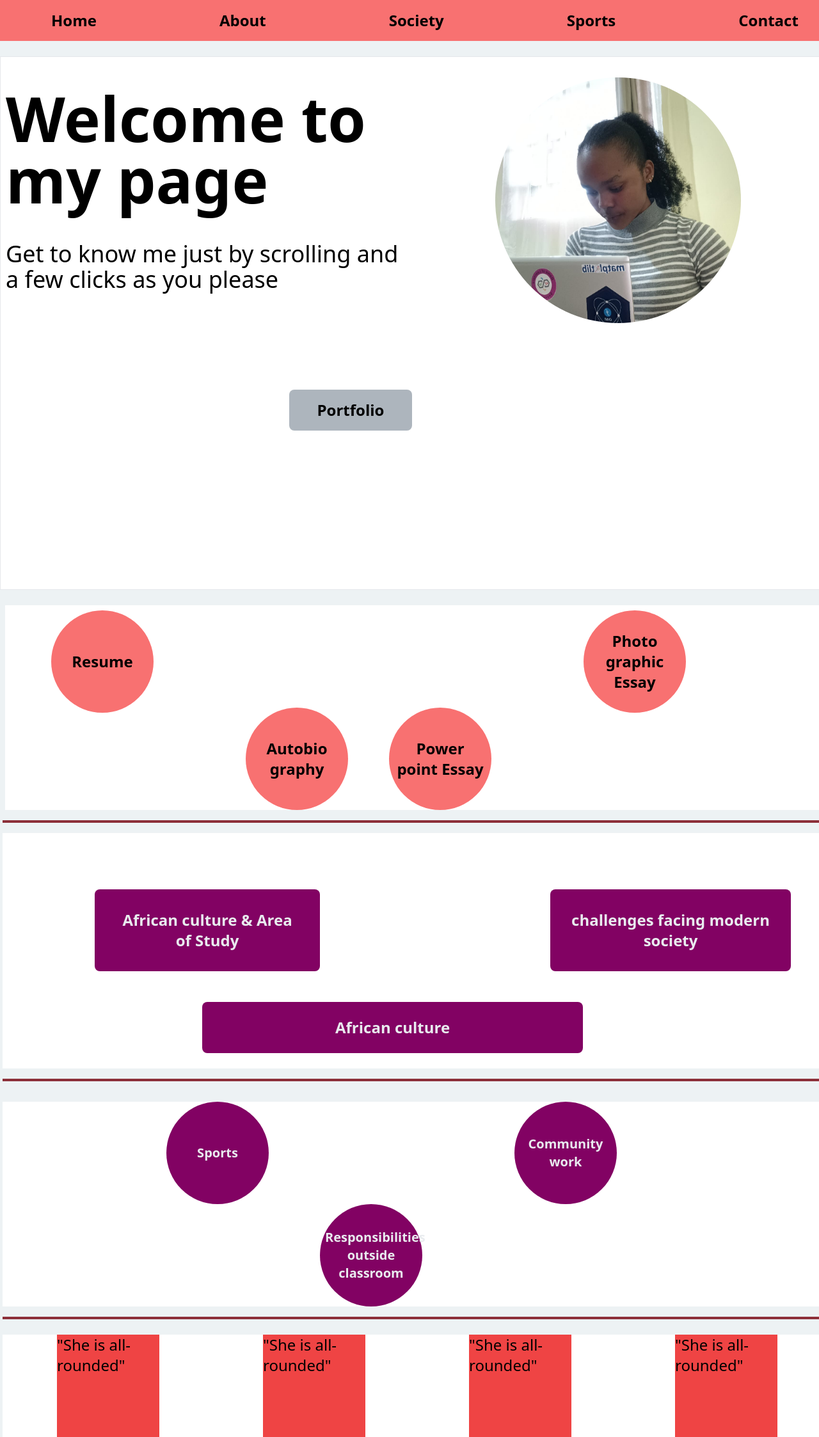
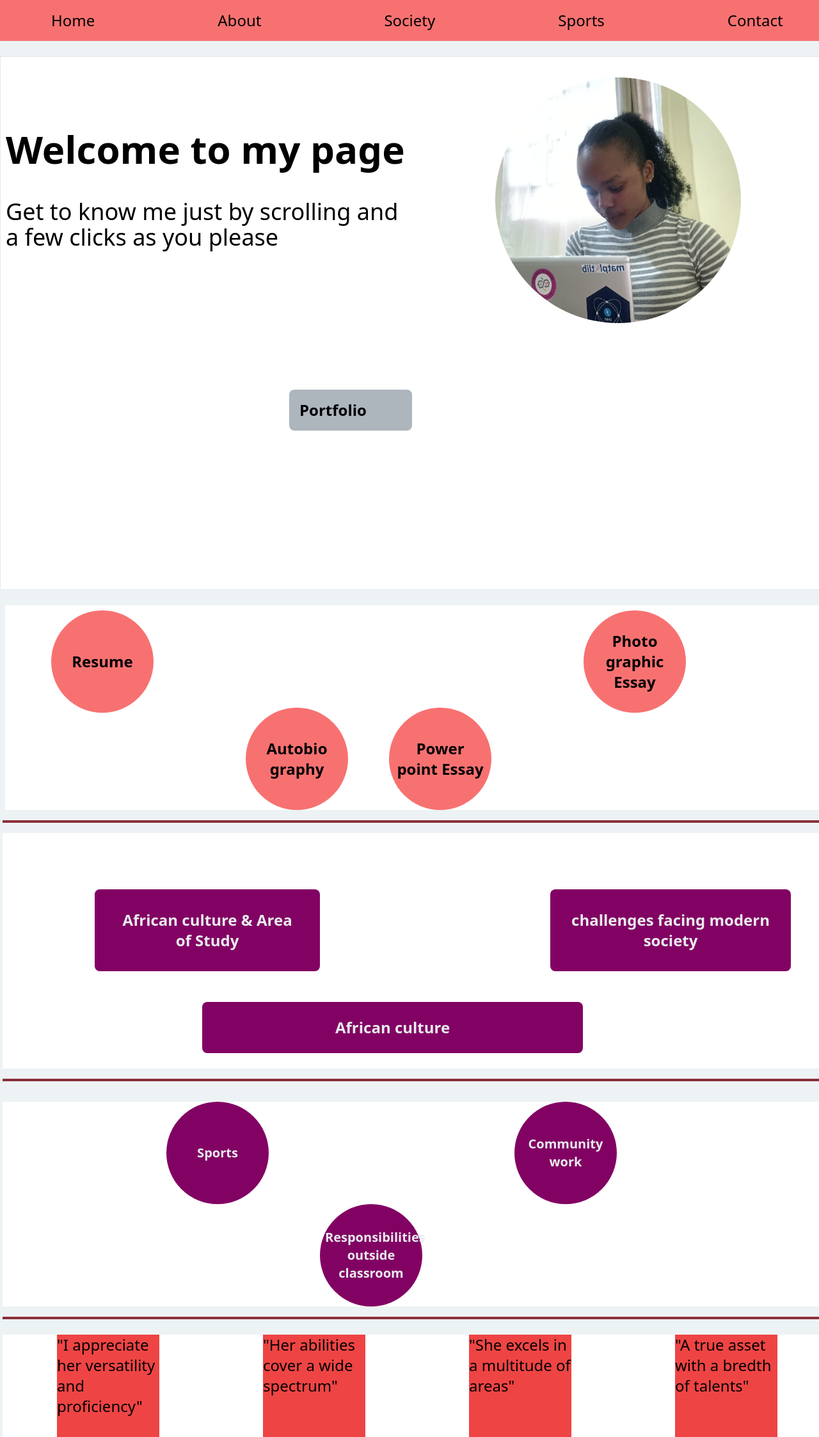
Before and after one commit to lucymutunga/capstone, a React (Vite) app in the folder capstone/: page / in a window 1280 px wide. Shown: the whole page at 64% size. Built offline with nearby package versions, Linux system fonts and the light colour scheme.

Commit message:
adding portfolio path

```diff
--- a/capstone/src/components/aboutMe.jsx
+++ b/capstone/src/components/aboutMe.jsx
@@ -3,25 +3,33 @@ import React from "react";
 const AboutMe = () => {
   return (
     <div className=" flex bg-white font-bold space-x-2 px-2 ml-2 mt-6 md:w-svw md:space-x-36 lg:space-x-70  lg:text-2xl">
+      <a href="./assets/Resume.pdf " download>
         <button className=" rounded-full bg-red-400 w-20 h-20 px-2 md:mt-2 md:w-28 md:h-28 lg:ml-16 lg:w-40 lg:h-40">
           Resume
         </button>
+      </a>
 
       <div className=" flex mt-40 space-x-6">
+        <a href="">
           <button className="rounded-full bg-red-400  w-20 h-20 md:w-28 md:h-28 md:mr-10 lg:w-40 lg:h-40">
             Autobio <br /> graphy
           </button>
+        </a>
+        <a href="">
           <button className="rounded-full bg-red-400  w-20 h-20 px-2 md:w-28 md:h-28 lg:w-40 lg:h-40">
             Power
             <br />
             point Essay
           </button>
+        </a>
       </div>
+      <a href="">
         <button className="rounded-full bg-red-400 w-20 h-20 px-4 md:mt-2 md:w-28 md:h-28 lg:w-40 lg:h-40">
           Photo
           <br />
           graphic Essay
         </button>
+      </a>
     </div>
   );
 };
--- a/capstone/src/components/hero.jsx
+++ b/capstone/src/components/hero.jsx
@@ -5,7 +5,7 @@ const hero = () => {
   return (
     <div className="hero-container grid grid-rows-2  place-items-center bg-white md:grid-cols-2 md:mt-6 md:border md:border-grey md:w-auto">
       <div className="hero-text px-2">
-        <h1 className="text-4xl font-bold md:text-6xl lg:text-8xl lg:w-26">
+        <h1 className="text-4xl font-semibold md:text-4xl lg:text-6xl lg:w-26">
           Welcome to my page
         </h1>
         <p className="text-2xl mt-2 md:mt-12 lg:text-4xl">
@@ -18,9 +18,12 @@ const hero = () => {
         className="w-60 h-60 rounded-full object-cover md:mt-8 md:w-80 md:h-80 lg:w-96 lg:h-96"
       />
 
-      <button className="bg-[#adb5bd] rounded-lg font-bold  w-32 mt-6 py-2 md:ml-80 md:mt-0 md:p-4 lg:w-48 lg:h-16 lg:position-center lg:mb-36 lg:ml-auto lg:text-2xl">
+      <a
+        href="https://portfolioalcy.netlify.app/"
+        className="bg-[#adb5bd] rounded-lg font-bold  w-32 mt-6 py-2 md:ml-80 md:mt-0 md:p-4 lg:w-48 lg:h-16 lg:position-center lg:mb-36 lg:ml-auto lg:text-2xl"
+      >
         Portfolio
-      </button>
+      </a>
     </div>
   );
 };
--- a/capstone/src/components/navbar.jsx
+++ b/capstone/src/components/navbar.jsx
@@ -3,7 +3,7 @@ import React from "react";
 const Navbar = () => {
   return (
     <nav className="flex items-center  bg-red-400 w-full h-16">
-      <ul className="flex space-x-6 ml-4 font-bold  md:space-x-20 md:ml-20 lg:space-x-48 lg:text-2xl">
+      <ul className="flex space-x-6 ml-4   md:space-x-20 md:ml-20 lg:space-x-48 lg:text-2xl">
         <li>Home</li>
         <li>About </li>
         <li>Society</li>
--- a/capstone/src/components/testimonials.jsx
+++ b/capstone/src/components/testimonials.jsx
@@ -4,16 +4,16 @@ const Testimonials = () => {
   return (
     <div className=" bg-white grid grid-cols-2 space-x-4 gap-2 mt-6 md:flex lg:w-svw lg:justify-around text-2xl">
       <div className=" bg-red-500 w-40 h-40 ml-4">
-        <p>"She is all-rounded"</p>
+        <p>"I appreciate her versatility and proficiency"</p>
       </div>
       <div className=" bg-red-500 w-40 h-40">
-        <p>"She is all-rounded"</p>
+        <p>"Her abilities cover a wide spectrum"</p>
       </div>
       <div className=" bg-red-500 w-40 h-40">
-        <p>"She is all-rounded"</p>
+        <p>"She excels in a multitude of areas"</p>
       </div>
       <div className=" bg-red-500 w-40 h-40">
-        <p>"She is all-rounded"</p>
+        <p>"A true asset with a bredth of talents"</p>
       </div>
     </div>
   );
```
Also changed, not shown: 1 other file (tests, documents, lock files or other folders). Lines whose indentation alone changed are shown as unchanged.
